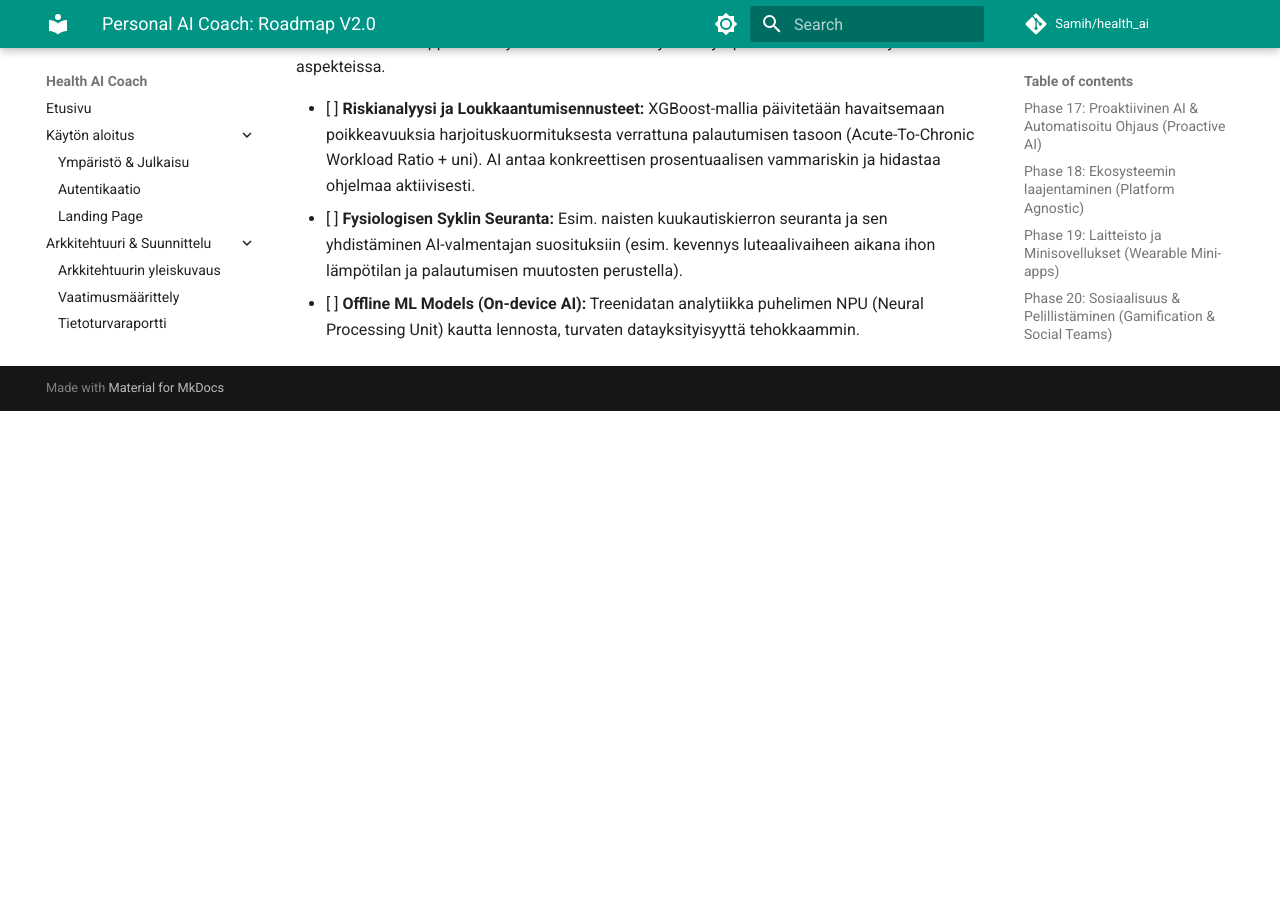
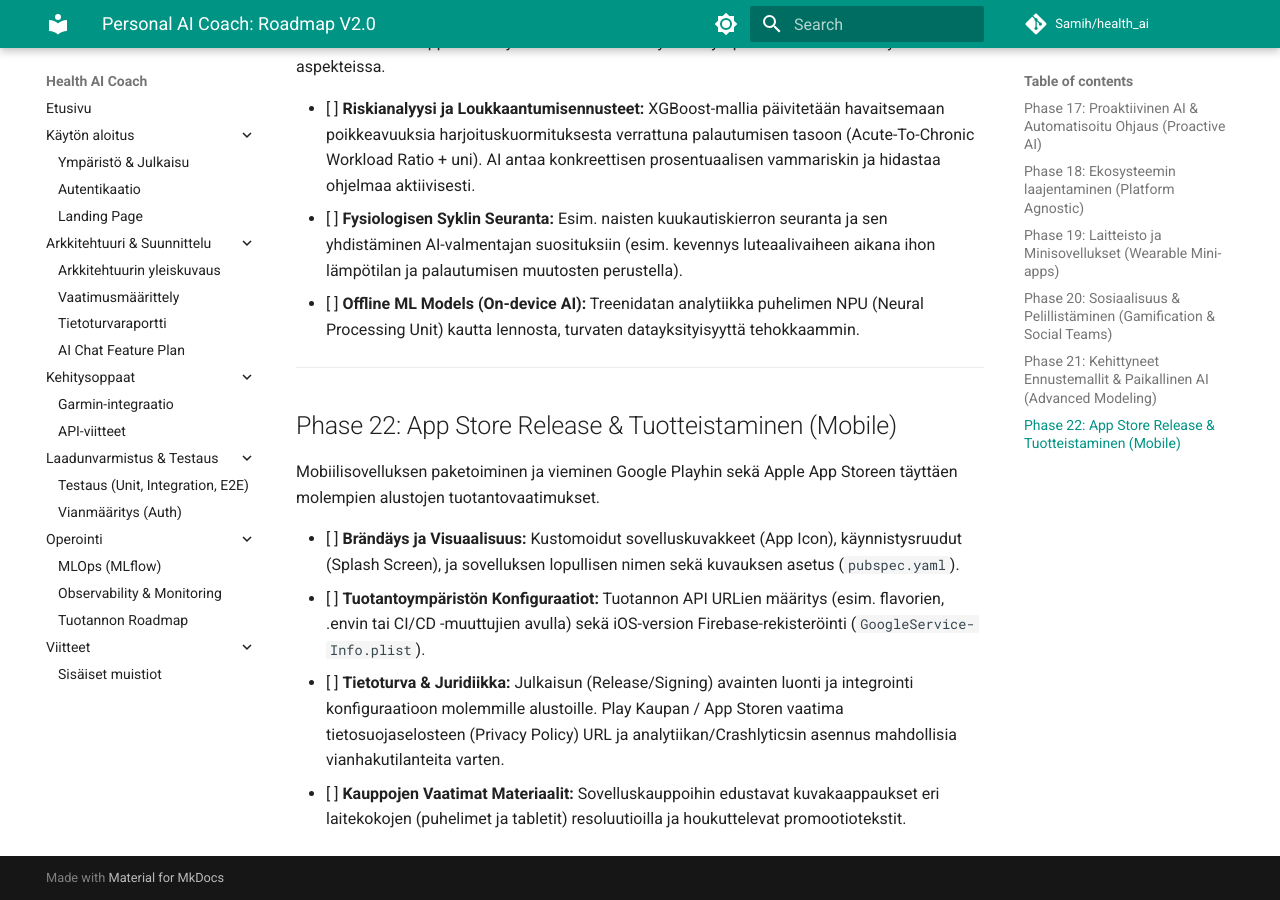
Before and after one commit to Sami-Python/Health_AI, an MkDocs documentation site: the page built from Docs/roadmap_v2.md, in a window 1280 px wide and 900 px high, scrolled down 1932 px. Built offline with MkDocs 1.6.1 and Material for MkDocs 9.7.7, drawn with Linux system fonts in a browser that asks for light colours; comment, search, counter and statistics services are not loaded; before the commit the page ends 2343 px from its top, so only the background shows below that.

Commit message:
docs(roadmap): add phase 22 for mobile app store release and branding

```diff
--- a/Docs/roadmap_v2.md
+++ b/Docs/roadmap_v2.md
@@ -46,3 +46,13 @@
 - [ ] **Riskianalyysi ja Loukkaantumisennusteet:** XGBoost-mallia päivitetään havaitsemaan poikkeavuuksia harjoituskuormituksesta verrattuna palautumisen tasoon (Acute-To-Chronic Workload Ratio + uni). AI antaa konkreettisen prosentuaalisen vammariskin ja hidastaa ohjelmaa aktiivisesti.
 - [ ] **Fysiologisen Syklin Seuranta:** Esim. naisten kuukautiskierron seuranta ja sen yhdistäminen AI-valmentajan suosituksiin (esim. kevennys luteaalivaiheen aikana ihon lämpötilan ja palautumisen muutosten perustella).
 - [ ] **Offline ML Models (On-device AI):** Treenidatan analytiikka puhelimen NPU (Neural Processing Unit) kautta lennosta, turvaten datayksityisyyttä tehokkaammin.
+
+---
+
+## Phase 22: App Store Release & Tuotteistaminen (Mobile)
+Mobiilisovelluksen paketoiminen ja vieminen Google Playhin sekä Apple App Storeen täyttäen molempien alustojen tuotantovaatimukset.
+
+- [ ] **Brändäys ja Visuaalisuus:** Kustomoidut sovelluskuvakkeet (App Icon), käynnistysruudut (Splash Screen), ja sovelluksen lopullisen nimen sekä kuvauksen asetus (`pubspec.yaml`).
+- [ ] **Tuotantoympäristön Konfiguraatiot:** Tuotannon API URLien määritys (esim. flavorien, .envin tai CI/CD -muuttujien avulla) sekä iOS-version Firebase-rekisteröinti (`GoogleService-Info.plist`).
+- [ ] **Tietoturva & Juridiikka:** Julkaisun (Release/Signing) avainten luonti ja integrointi konfiguraatioon molemmille alustoille. Play Kaupan / App Storen vaatima tietosuojaselosteen (Privacy Policy) URL ja analytiikan/Crashlyticsin asennus mahdollisia vianhakutilanteita varten.
+- [ ] **Kauppojen Vaatimat Materiaalit:** Sovelluskauppoihin edustavat kuvakaappaukset eri laitekokojen (puhelimet ja tabletit) resoluutioilla ja houkuttelevat promootiotekstit.
```
